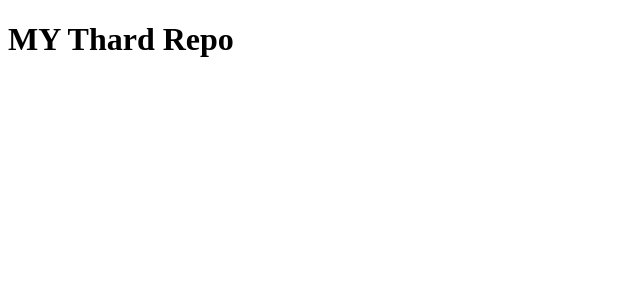
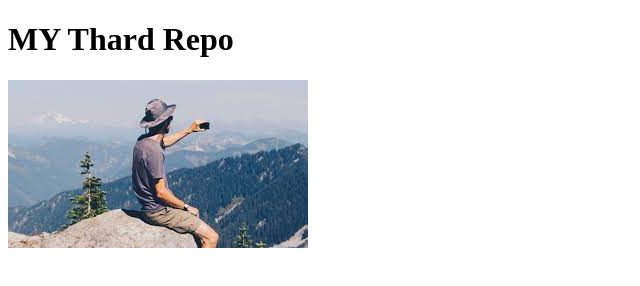
Before and after one commit to billal-fahmid/my-thard-repo, a plain HTML site: page index.html in a window 1280 px wide. Shown: the whole page, without its empty margins (0-640 px from the left). Drawn offline with Linux system fonts and the light colour scheme.

Commit message:
image add this line

```diff
--- a/index.html
+++ b/index.html
@@ -8,5 +8,6 @@
 </head>
 <body>
     <h1>MY Thard Repo</h1>
+    <img src="./download.jpg" alt="">
 </body>
 </html>
```
Also changed, not shown: download.jpg (added).
